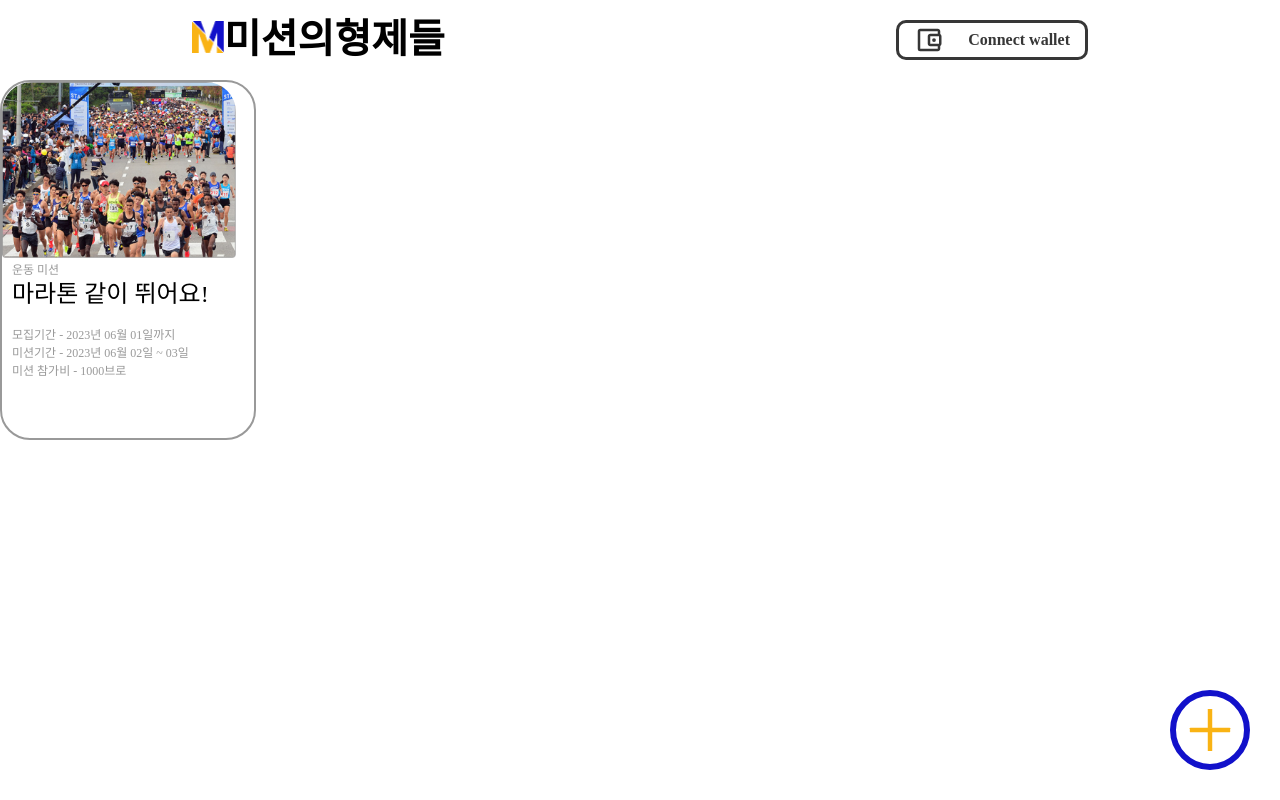
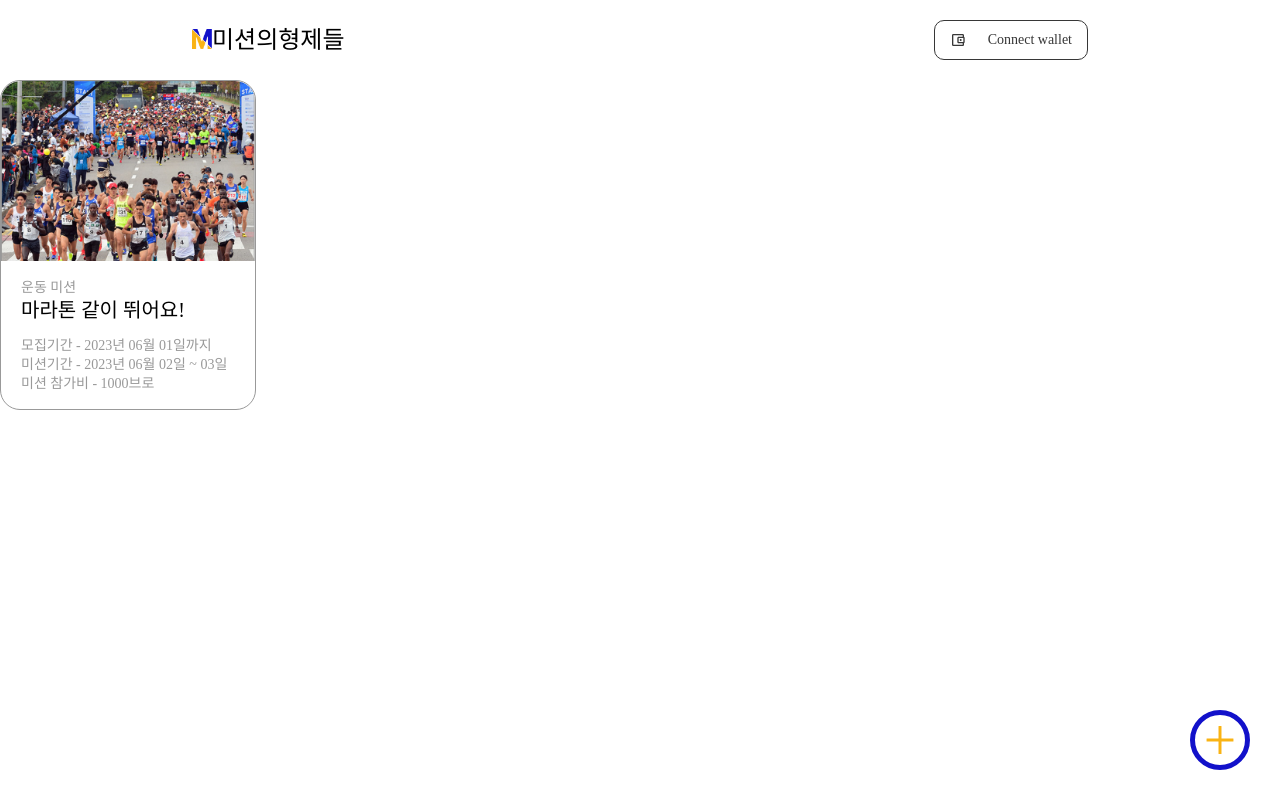
Before and after one commit to Block-Fighters/missionbrothers-client, a React (Create React App) app: page / in a window 1280 px wide. Built offline with nearby package versions, Linux system fonts and the light colour scheme; the HTML template or start-up script is replaced by a standard one; a web font is replaced by a local one.

Commit message:
[#11]style:Header 및 Card 스타일 수정

```diff
--- a/src/components/MissionCard/Card.jsx
+++ b/src/components/MissionCard/Card.jsx
@@ -1,22 +1,19 @@
 import React from 'react';
-import { $CardDiv,$Image, $CardContent, $Text, $Title} from '../MissionCard/style';
+import { $CardDiv, $Image, $Text, $Title } from '../MissionCard/style';
+
 import img from '../../assets/MissionImg/Running.png';
 
-
-
-function Card(){
+function Card() {
   return (
     <$CardDiv>
-            <$CardContent>
       <$Image src={img} />
       <$Text>운동 미션</$Text>
       <$Title>마라톤 같이 뛰어요!</$Title>
       <$Text>모집기간 - 2023년 06월 01일까지</$Text>
       <$Text>미션기간 - 2023년 06월 02일 ~ 03일</$Text>
       <$Text>미션 참가비 - 1000브로</$Text>
-            </$CardContent>
     </$CardDiv>
-     ) ;
+  );
 }
 // 안녕하세요
 export default Card;
--- a/src/components/MissionCard/style.js
+++ b/src/components/MissionCard/style.js
@@ -3,42 +3,29 @@ import theme, { flexCustom } from '../../styles/theme';
 
 export const $CardDiv = styled.div`
   width: 20vw;
-  height: 360px;
-  border-radius: 30px;
-  border: 2px solid ${theme.gray[500]};
-//   ${flexCustom('column', 'space-between', 'center')}
-
+  height: 330px;
+  border-radius: 20px;
+  border: 1px solid ${theme.gray[500]};
+  ${flexCustom('column', 'flex_start', 'flex_start')}
 `;
 
-
- export const $Image = styled.img`
-  width: 93%;
-  height: auto;
-  object-fit: contain;
-  border-radius: 30px 30px 0 0 ;
-  margin-top : 0%
-  margin-right: 0%;
-  margin-left: 0%;
+export const $Image = styled.img`
+  width: 100%;
+  height: 180px;
+  object-fit: cover;
+  border-radius: 20px 20px 0 0;
+  margin-bottom: 20px;
 `;
 
-export const $CardContent = styled.div`
-${flexCustom('column', 'space-between', 'start')}
-text-align: left;
-
-`;
-
-
 export const $Text = styled.div`
-    font-size : 12px;
-    margin-top: 6px;
-    margin-left : 10px;
-    color:${theme.gray[500]};
+  font-size: 14px;
+  margin-left: 20px;
+  margin-bottom: 5px;
+  color: ${theme.gray[500]};
 `;
 
 export const $Title = styled.div`
-    //안녕하세요
-    font-size: 24px;
-    margin-top: 6px;
-    margin-bottom: 17px;
-    margin-left : 10px;
+  font-size: 20px;
+  margin-bottom: 19px;
+  margin-left: 20px;
 `;
--- a/src/components/layout/Header/style.js
+++ b/src/components/layout/Header/style.js
@@ -10,28 +10,28 @@ export const $HeaderWrapperDiv = styled.div`
 
 export const $LogoDiv = styled.div`
   ${flexCustom('row', 'center', 'center')}
-  font-size: 40px;
-  font-weight: 700;
+  font-size: 24px;
+  font-weight: 500;
 
   img {
-    width: 32px;
-    height: 32px;
-    margin-bottom: 6px;
+    width: 20px;
+    height: 20px;
+    margin-bottom: 3px;
   }
 `;
 
 export const $WalletButton = styled.button`
   cursor: pointer;
-  width: 15vw;
+  width: 12vw;
   height: 40px;
-  border: 3px solid ${theme.gray[900]};
+  border: 1px solid ${theme.gray[900]};
   border-radius: 10px;
-  font-weight: bold;
-  font-size: 30px;
+  font-weight: 300;
+  font-size: 16px;
   padding: 0 15px;
   color: ${theme.gray[900]};
   span {
-    font-size: 16px;
+    font-size: 14px;
   }
   ${flexCustom('row', 'space-between', 'center')}
 
--- a/src/components/layout/RegisterMissonButton/style.js
+++ b/src/components/layout/RegisterMissonButton/style.js
@@ -2,15 +2,15 @@ import styled from 'styled-components';
 import theme, { flexCustom } from '../../../styles/theme';
 
 export const $RegisterMissionButtonDiv = styled.div`
-  width: 80px;
-  height: 80px;
-  border: 6px solid ${theme.blue};
-  border-radius: 40px;
+  width: 60px;
+  height: 60px;
+  border: 5px solid ${theme.blue};
+  border-radius: 30px;
   position: fixed;
   right: 30px;
   bottom: 30px;
   ${flexCustom('row', 'center', 'center')}
-  font-size: 60px;
+  font-size: 40px;
   color: ${theme.yellow};
   cursor: pointer;
 `;
```
Lines whose indentation alone changed are shown as unchanged.
